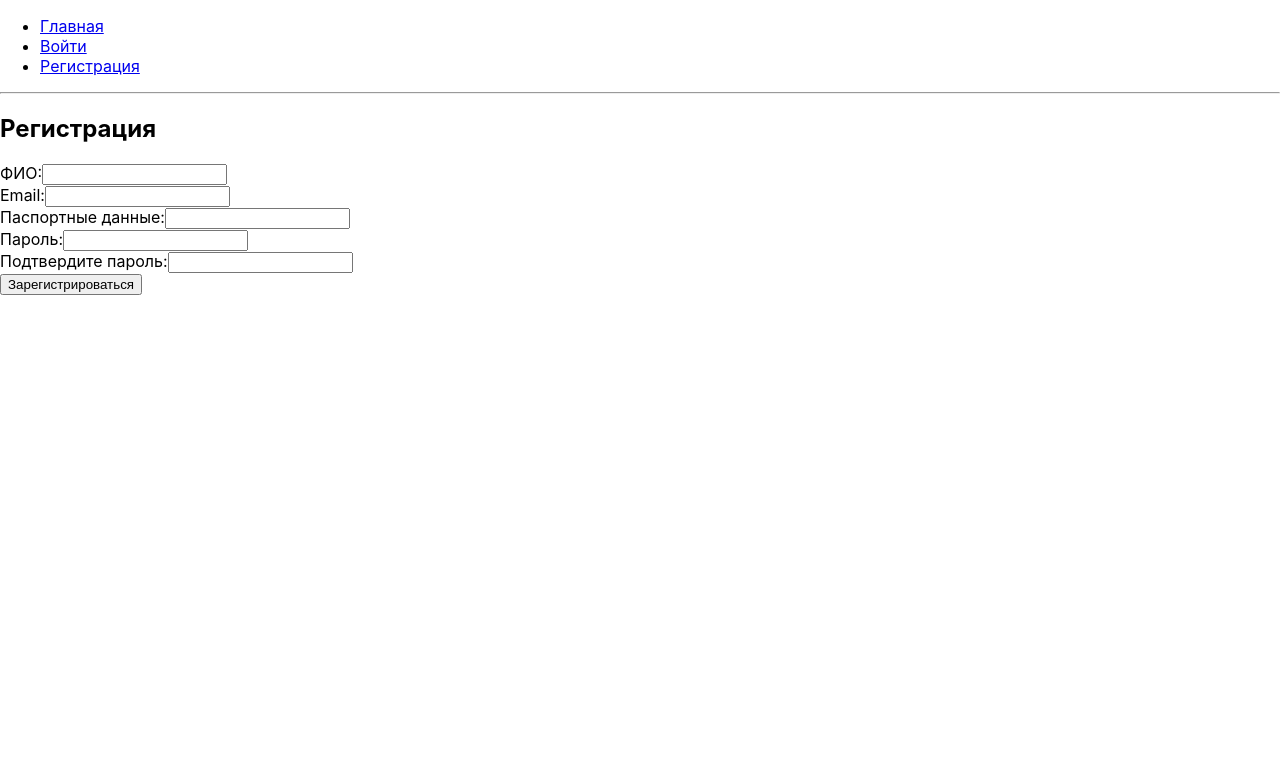
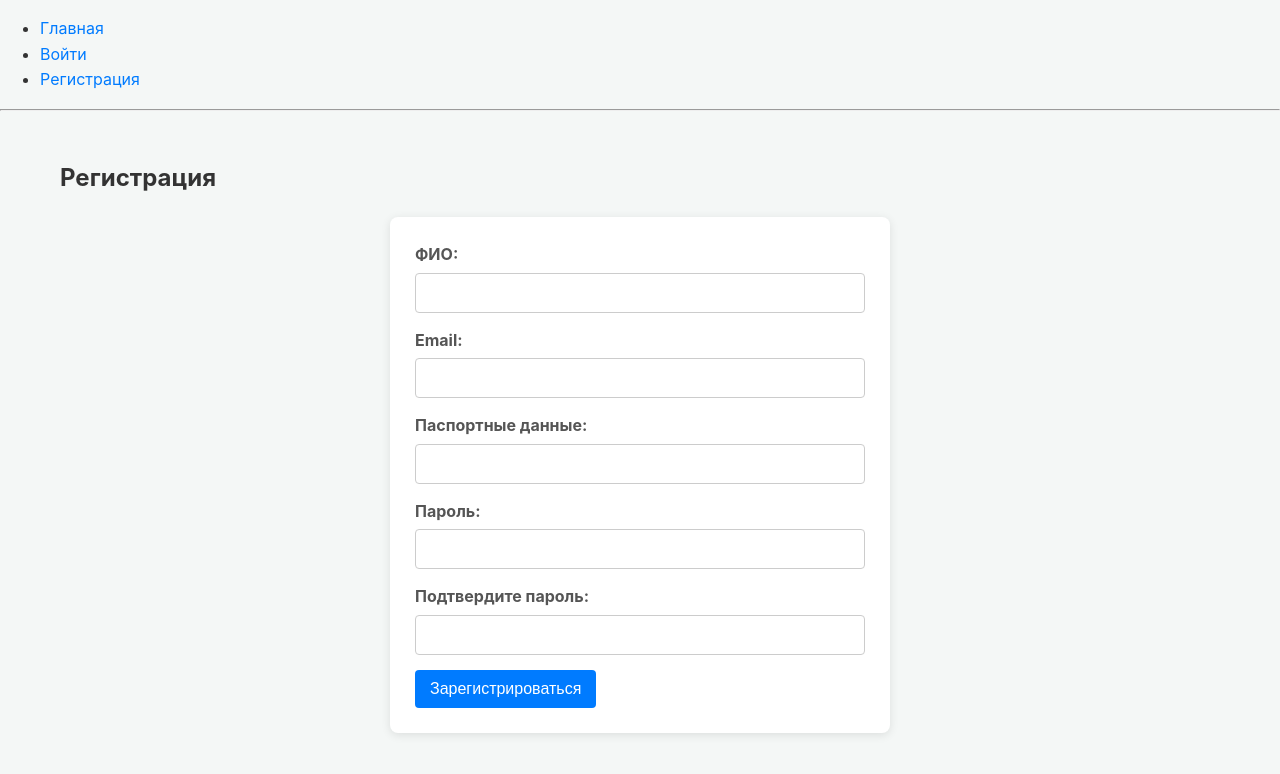
Before and after one commit to Vadim2712/Auction, a React (Create React App) app in the folder frontend/: page /register in a window 1280 px wide. Shown: the top 774 px of the page. Built offline with nearby package versions, Linux system fonts and the light colour scheme.

Commit message:
Create css

```diff
--- a/frontend/src/App.css
+++ b/frontend/src/App.css
@@ -1,38 +1,183 @@
+/* src/App.css */
 .App {
+  text-align: center;
+  /* Уберем, если не нужен центрированный текст везде */
+}
+
+/* --- Layout --- */
+.main-layout {
+  display: flex;
+  flex-direction: column;
+  min-height: 100vh;
+}
+
+.main-content {
+  flex-grow: 1;
+  padding-top: 20px;
+  /* Отступ от навбара */
+  padding-bottom: 20px;
+  /* Отступ до футера */
+}
+
+/* --- Navbar --- */
+.navbar {
+  background-color: #ffffff;
+  /* Белый навбар */
+  padding: 1rem 2rem;
+  box-shadow: 0 2px 4px rgba(0, 0, 0, 0.1);
+  /* Легкая тень */
+  border-bottom: 1px solid #e0e0e0;
+}
+
+.navbar-brand {
+  color: #333;
+  font-size: 1.5rem;
+  font-weight: bold;
+}
+
+.navbar-nav {
+  list-style: none;
+  padding: 0;
+  margin: 0;
+  display: flex;
+  align-items: center;
+}
+
+.nav-item {
+  margin-left: 1.5rem;
+}
+
+.nav-link {
+  color: #333;
+  font-weight: 500;
+}
+
+.nav-link:hover,
+.navbar-brand:hover {
+  color: #0056b3;
+  text-decoration: none;
+}
+
+.navbar-container {
+  display: flex;
+  justify-content: space-between;
+  align-items: center;
+  max-width: 1200px;
+  margin: 0 auto;
+}
+
+
+/* --- Footer --- */
+.footer {
+  background-color: #343a40;
+  /* Темный футер */
+  color: #f8f9fa;
+  text-align: center;
+  padding: 1rem 0;
+  border-top: 1px solid #495057;
+}
+
+/* --- Forms --- */
+form {
+  background: #fff;
+  padding: 25px;
+  border-radius: 8px;
+  box-shadow: 0 2px 10px rgba(0, 0, 0, 0.1);
+  max-width: 500px;
+  margin: 20px auto;
+}
+
+form div {
+  margin-bottom: 15px;
+}
+
+form label {
+  display: block;
+  margin-bottom: 5px;
+  font-weight: bold;
+  color: #555;
+}
+
+form input[type="text"],
+form input[type="email"],
+form input[type="password"],
+form input[type="number"],
+form textarea {
+  width: 100%;
+  padding: 10px;
+  border: 1px solid #ccc;
+  border-radius: 4px;
+  font-size: 1rem;
+}
+
+form textarea {
+  min-height: 100px;
+  resize: vertical;
+}
+
+/* --- Buttons --- */
+button,
+.button {
+  /* Добавил класс .button для единообразия ссылок-кнопок */
+  background-color: #007bff;
+  color: white;
+  padding: 10px 15px;
+  border: none;
+  border-radius: 4px;
+  font-size: 1rem;
+  cursor: pointer;
+  transition: background-color 0.2s ease-in-out;
   text-align: center;
 }
 
-.App-logo {
-  height: 40vmin;
-  pointer-events: none;
+button:hover,
+.button:hover {
+  background-color: #0056b3;
 }
 
-@media (prefers-reduced-motion: no-preference) {
-  .App-logo {
-    animation: App-logo-spin infinite 20s linear;
-  }
+button:disabled {
+  background-color: #cccccc;
+  cursor: not-allowed;
 }
 
-.App-header {
-  background-color: #282c34;
-  min-height: 100vh;
-  display: flex;
-  flex-direction: column;
-  align-items: center;
-  justify-content: center;
-  font-size: calc(10px + 2vmin);
-  color: white;
+.button-secondary {
+  background-color: #6c757d;
 }
 
-.App-link {
-  color: #61dafb;
+.button-secondary:hover {
+  background-color: #545b62;
 }
 
-@keyframes App-logo-spin {
-  from {
-    transform: rotate(0deg);
-  }
-  to {
-    transform: rotate(360deg);
-  }
+/* --- Cards --- */
+.card {
+  background: #fff;
+  border: 1px solid #e0e0e0;
+  border-radius: 8px;
+  margin-bottom: 20px;
+  padding: 20px;
+  box-shadow: 0 1px 3px rgba(0, 0, 0, 0.05);
+  transition: box-shadow 0.3s ease;
 }
+
+.card:hover {
+  box-shadow: 0 4px 12px rgba(0, 0, 0, 0.1);
+}
+
+.card-title {
+  font-size: 1.25rem;
+  font-weight: bold;
+  margin-bottom: 10px;
+  color: #333;
+}
+
+.card-text {
+  font-size: 0.9rem;
+  color: #555;
+  margin-bottom: 8px;
+}
+
+/* Utility Classes */
+.text-danger {
+  color: #dc3545;
+  font-size: 0.875em;
+}
--- a/frontend/src/index.css
+++ b/frontend/src/index.css
@@ -1,3 +1,4 @@
+/* src/index.css */
 body {
   margin: 0;
   font-family: -apple-system, BlinkMacSystemFont, 'Segoe UI', 'Roboto', 'Oxygen',
@@ -5,9 +6,34 @@ body {
     sans-serif;
   -webkit-font-smoothing: antialiased;
   -moz-osx-font-smoothing: grayscale;
+  background-color: #f4f7f6;
+  /* Светлый фон для всего приложения */
+  color: #333;
+  /* Основной цвет текста */
+  line-height: 1.6;
 }
 
 code {
   font-family: source-code-pro, Menlo, Monaco, Consolas, 'Courier New',
     monospace;
 }
+
+* {
+  box-sizing: border-box;
+}
+
+a {
+  text-decoration: none;
+  color: #007bff;
+  /* Стандартный синий для ссылок */
+}
+
+a:hover {
+  text-decoration: underline;
+}
+
+.container {
+  max-width: 1200px;
+  margin: 0 auto;
+  padding: 20px;
+}
```
